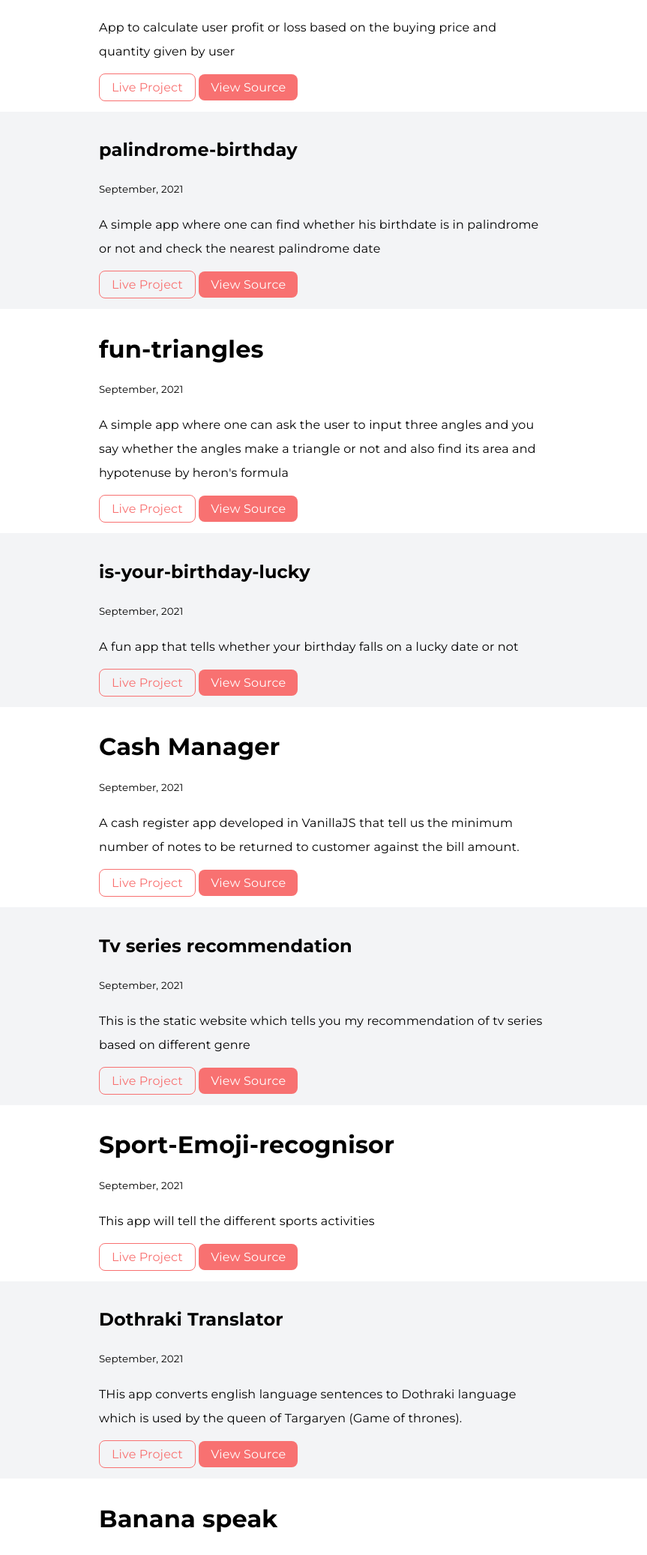
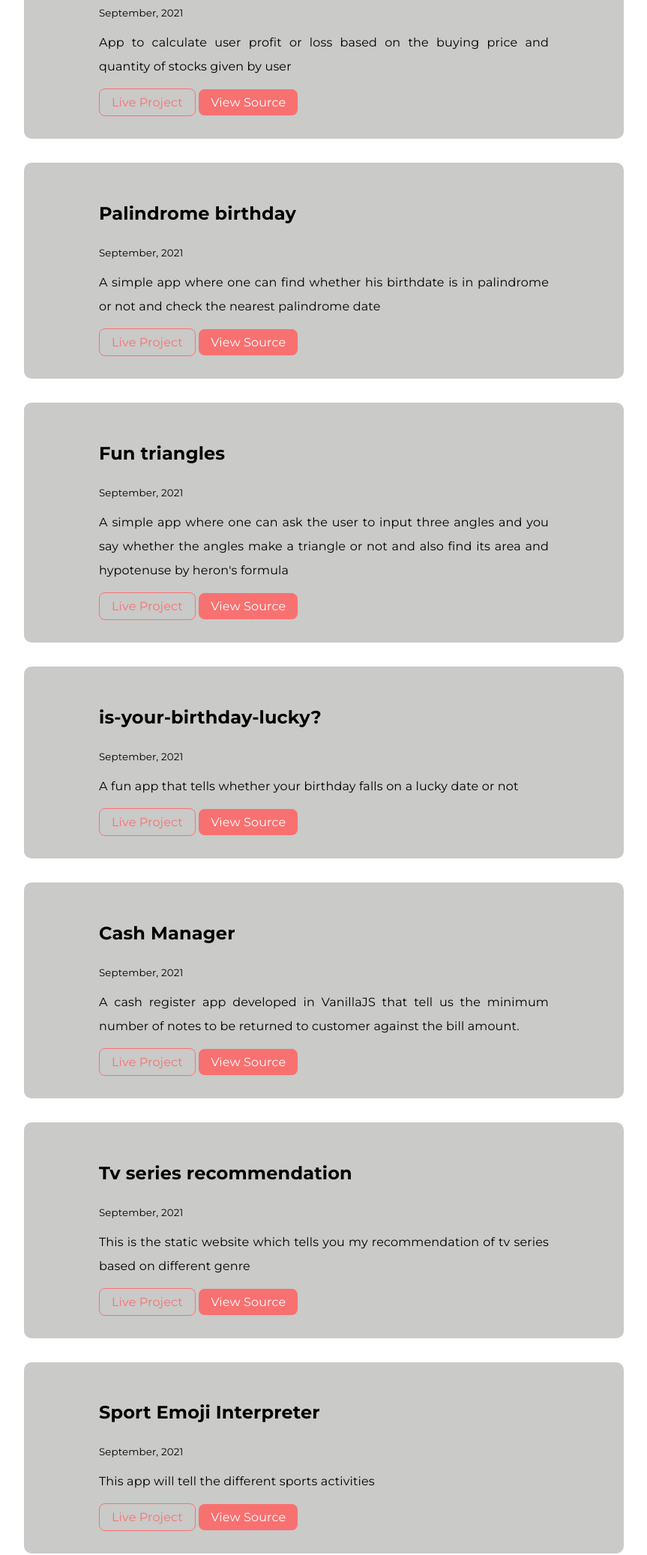
Before and after one commit to arpit0498/student-site, a plain HTML site: page projects.html in a window 1280 px wide. Shown: the part 726-2800 px from the top of the page at 75% size, without its empty margins (228-1091 px from the left). Drawn offline with Linux system fonts and the light colour scheme.

Commit message:
formatting

```diff
--- a/projects.html
+++ b/projects.html
@@ -36,40 +36,43 @@
 
     <ul class="list-non-bullet">
         <li>
+            <section class="project-section">
+                    <div class="project-container project-div">
                         <div class="container container-center margin-md">
-                <h1>Stock-profit-loss-calculator </h1>
+                        <h1>Profit Loss calculator </h1>
                         <small>September, 2021</small>
                         <p>
-                  App to calculate user profit or loss based on the buying price and quantity given by user
-
+                        App to calculate user profit or loss based on the buying price and quantity of stocks given by user
                         </p>
 
                         <a target="_blank" class="link link-secondary" href="https://arpit-stock-calculator.netlify.app/">Live
                             Project</a>
                         <a target="_blank"class="link link-primary" href="https://github.com/arpit0498/profit-loss-calculator">View Source</a>
                         </div>
-
+                    </div>
+            </section>
         </li>
-        <section class="ow" >
         <li>
+            <section class="project-section">
+                <div class="project-container project-div">
                     <div class="container container-center margin-md">
-                <h1>palindrome-birthday </h1>
+                        <h1>Palindrome birthday </h1>
                         <small>September, 2021</small>
                         <p>
                         A simple app where one can find whether his birthdate is in palindrome or not and check the nearest palindrome date
-
                         </p>
-
-                <a target="_blank"class="link link-secondary" href="https://arpit-palindrome-bday.netlify.app/">Live
-                    Project</a>
+                        <a target="_blank"class="link link-secondary" href="https://arpit-palindrome-bday.netlify.app/">Live Project</a>
                         <a target="_blank"class="link link-primary" href="https://github.com/arpit0498/palindrome-birthday">View Source</a>
                     </div>
+                </div>
+            </section>
+        </li>
 
-        </li>
-        </section>
            <li>
+             <section class="project-section">
+                <div class="project-container project-div">
                     <div class="container container-center margin-md">
-                <h1>fun-triangles</h1>
+                        <h1>Fun triangles</h1>
                         <small>September, 2021</small>
                         <p>
                         A simple app where one can ask the user to input three angles and you say whether the angles make a triangle or not and also find its area and hypotenuse by heron's formula
@@ -80,44 +83,46 @@
                             Project</a>
                         <a target="_blank"class="link link-primary" href="https://github.com/arpit0498/fun-triangles">View Source</a>
                     </div>
-
+                </div>
+            </section>
         </li>
-        <section class="ow" >
         <li>
+            <section class="project-section">
+                <div class="project-container project-div">
                     <div class="container container-center margin-md">
-                <h1>is-your-birthday-lucky </h1>
+                        <h1>is-your-birthday-lucky? </h1>
                         <small>September, 2021</small>
                         <p>
                         A fun app that tells whether your birthday falls on a lucky date or not
-
                         </p>
-
                         <a target="_blank"class="link link-secondary" href="https://arpit-lucky-birthday.netlify.app/">Live
                             Project</a>
                         <a target="_blank"class="link link-primary" href="https://github.com/arpit0498/is-your-birthday-lucky">View Source</a>
                     </div>
-
+                </div>
+            </section>
         </li>
-        </section>
 
         <li>
+             <section class="project-section">
+                <div class="project-container project-div">
                     <div class="container container-center margin-md">
                         <h1>Cash Manager</h1>
                         <small>September, 2021</small>
                         <p>
                             A cash register app developed in VanillaJS that tell us the minimum number
                             of notes to be returned to customer against the bill amount.
-
                         </p>
-
                         <a target="_blank"class="link link-secondary" href="https://arpit-cash-manager.netlify.app/">Live
                             Project</a>
                         <a target="_blank"class="link link-primary" href="https://github.com/arpit0498/cash-register">View Source</a>
                     </div>
-
+                </div>
+            </section>
         </li>
-        <section class="ow">
         <li>
+         <section class="project-section">
+                <div class="project-container project-div">
                     <div class="container container-center margin-md">
                         <h1>Tv series recommendation</h1>
                         <small>September, 2021</small>
@@ -131,12 +136,15 @@
                             Project</a>
                         <a target="_blank"class="link link-primary" href="https://github.com/arpit0498/tv-serries-recommendation-static">View Source</a>
                     </div>
+                </div>
+         </section>
+        </li>
+        <li>
+            <section class="project-section">
+                <div class="project-container project-div">
+                     <div class="container container-center margin-md">
 
-        </li>
-        </section>
-                <li>
-                    <div class="container container-center margin-md">
-                        <h1>Sport-Emoji-recognisor</h1>
+                        <h1>Sport Emoji Interpreter</h1>
                         <small>September, 2021</small>
                         <p>
                             This app will tell the different sports activities
@@ -147,16 +155,19 @@
                             Project</a>
                         <a target="_blank"class="link link-primary" href="https://github.com/arpit0498/sport-emoji">View Source</a>
                     </div>
+                </div>
+            </section>
+        </li>
 
-                </li>
-                <section class="ow">
         <li>
+            <section class="project-section">
+                    <div class="project-container project-div">
                         <div class="container container-center margin-md">
                             <h1>Dothraki Translator</h1>
                             <small>September, 2021</small>
                             <p>
                                 THis app converts english language sentences to Dothraki language which is used by the
-                        queen of Targaryen (Game of thrones).
+                                people of Dothraki tribe And queen of Targaryen (Game of thrones)
 
                             </p>
 
@@ -164,11 +175,14 @@
                                 Project</a>
                             <a target="_blank"class="link link-primary" href="https://github.com/arpit0498/dothraki-translator">View Source</a>
                         </div>
+                    </div>
+            </section>
+        </li>
+        <li>
+            <section class="project-section">
+                <div class="project-container project-div">
+                    <div class="container container-center margin-md">
 
-            </li>
-            </section>
-        <li>
-            <div class="container container-center margin-md">
                         <h1>Banana speak</h1>
                         <small>September, 2021</small>
                         <p>
@@ -181,31 +195,32 @@
                             Project</a>
                         <a target="_blank"class="link link-primary" href="https://github.com/arpit0498/banana-speak">View Source</a>
                   </div>
-
+                </div>
+            </section>
         </li>
-
-<section class="ow">
-
         <li>
+            <section class="project-section">
+                <div class="project-container project-div">
                     <div class="container container-center margin-md">
-                <h1>ONE_Piece Quiz</h1>
+                        <h1>ONE Piece Quiz</h1>
                         <small>September, 2021</small>
                         <p>
-                    ONE_Piece army? Let us find out via this quiz.
+                            ONE Piece army? Let us find out via this quiz.
                             Simple CLI quiz app for the one piece.
 
                         </p>
-
                         <a target="_blank"class="link link-secondary"
                             href="https://replit.com/@ArpitGupta18/one-piece-quiz-final?embed=1&output=1">Live
                             Project</a>
-                <atarget="_blank" class="link link-primary" href="https://github.com/arpit0498/one-piece-quiz-cli-app">View Source</atarget=>
+                        <a target="_blank" class="link link-primary" href="https://github.com/arpit0498/one-piece-quiz-cli-app">View Source</a>
                     </div>
-
+                </div>
+            </section>
         </li>
-</section>
 
         <li>
+            <section class="project-section">
+                <div class="project-container project-div">
                     <div class="container container-center margin-md">
                         <h1>Do you know me?</h1>
                         <small>september,2021</small>
@@ -218,10 +233,9 @@
                         <a target="_blank"class="link link-primary" href="https://github.com/arpit0498/knowme-quiz-app">View
                             Source</a>
                     </div>
-
+                </div>
+            </section>
         </li>
-
-
     </ul>
 
     <footer class="footer container">
--- a/styles.css
+++ b/styles.css
@@ -4,6 +4,7 @@
   --primary-color: #f87171;
   --off-white: #f3f4f6;
   --dark-gray: #737579;
+  --project-bg: rgb(202, 202, 200);
 }
 html {
   box-sizing: border-box;
@@ -132,6 +133,44 @@ hr {
 .ow {
   background-color: var(--off-white);
 }
+/* Projects */
+
+.project-container {
+    width: 90%;
+    max-width: 800px;
+    margin: auto;
+}
+
+.project-section {
+    margin: 2rem 0rem;
+}
+
+.project-section h3 {
+    margin-bottom: 0.2rem;
+}
+
+.project-section p {
+    text-align: justify;
+}
+
+.project-div {
+    box-sizing: border-box;
+    background-color: var(--project-bg);
+    padding: 1rem;
+    border-radius: 10px;
+}
+
+.project-div p {
+    margin-top: 0.5rem;
+}
+
+.project-div span {
+    padding: 0rem 0.5rem;
+    color: var(--white);
+    background-color: var(--dark-gray);
+    border-radius: 10px;
+}
+
 
 /**footer**/
 
```
Lines whose indentation alone changed are shown as unchanged.
